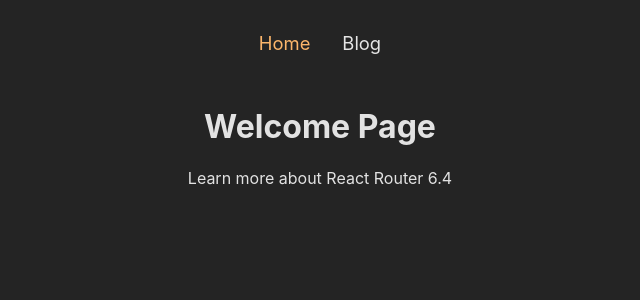
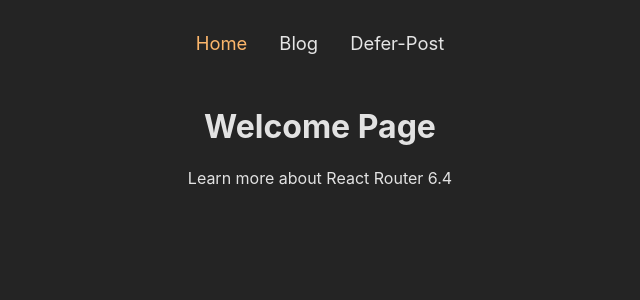
Before and after one commit to mojahid-belaman/React-Router-6.4, a React (Vite) app: page / in a window 1280 px wide. Shown: the top 300 px of the page, without its empty margins (320-960 px from the left). Built offline with nearby package versions, Linux system fonts and the light colour scheme.

Commit message:
add new link in Main navigation

```diff
--- a/src/components/MainNavigation.jsx
+++ b/src/components/MainNavigation.jsx
@@ -29,6 +29,17 @@ function MainNavigation() {
               Blog
             </NavLink>
           </li>
+          <li>
+            <NavLink
+              to="/defer"
+              className={({ isActive }) =>
+                isActive ? classes.active : undefined
+              }
+              end
+            >
+              Defer-Post
+            </NavLink>
+          </li>
         </ul>
       </nav>
     </header>
```
